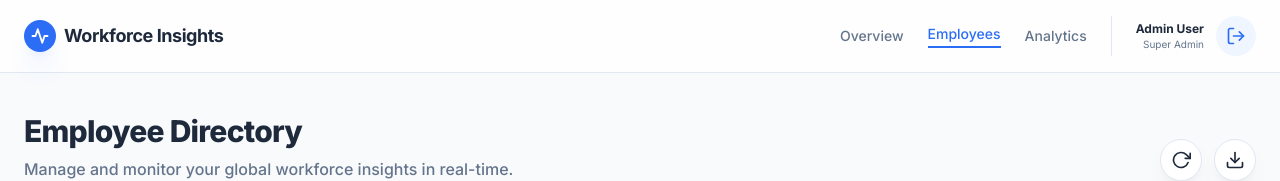
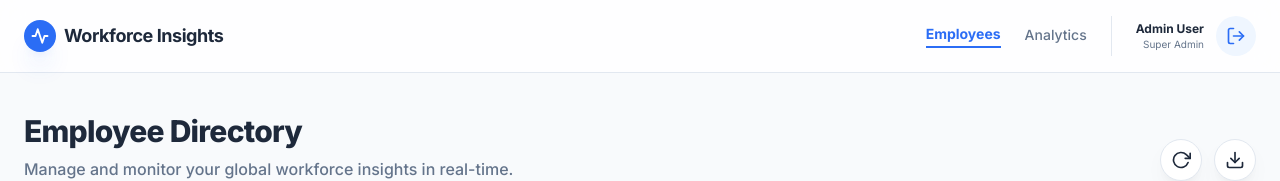
Before and after one commit to Rakshit992005/Workforce-Insights, a React (Vite) app: page /listpage in a window 1280 px wide. Shown: the top 181 px of the page. Built offline with nearby package versions, Linux system fonts and the light colour scheme; no server answers.

Commit message:
fix navbar

```diff
--- a/src/components/NavBar.jsx
+++ b/src/components/NavBar.jsx
@@ -1,8 +1,14 @@
-import React from "react";
-import { useNavigate } from "react-router-dom";
+import { useNavigate, NavLink } from "react-router-dom";
 
 const NavBar = () => {
   const navigate = useNavigate();
+
+  const navLinkClass = ({ isActive }) =>
+    `transition-colors hover:text-primary pb-0.5 ${
+      isActive
+        ? "text-primary border-b-2 border-primary font-bold"
+        : "text-text-muted font-medium"
+    }`;
 
   return (
     <nav className="sticky top-0 z-50 bg-white/80 backdrop-blur-md border-b border-border px-6 py-4 flex items-center justify-between">
@@ -30,19 +36,13 @@ const NavBar = () => {
       </div>
 
       <div className="flex items-center gap-6">
-        <div className="hidden md:flex items-center gap-6 text-sm font-medium text-text-muted">
-          <a href="#" className="hover:text-primary transition-colors">
-            Overview
-          </a>
-          <a
-            href="/listpage"
-            className="hover:text-primary transition-colors text-primary border-b-2 border-primary pb-0.5"
-          >
+        <div className="hidden md:flex items-center gap-6 text-sm">
+          <NavLink to="/listpage" className={navLinkClass}>
             Employees
-          </a>
-          <a href="/analytics" className="hover:text-primary transition-colors">
+          </NavLink>
+          <NavLink to="/analytics" className={navLinkClass}>
             Analytics
-          </a>
+          </NavLink>
         </div>
 
         <div className="flex items-center gap-3 border-l border-border pl-6">
```
